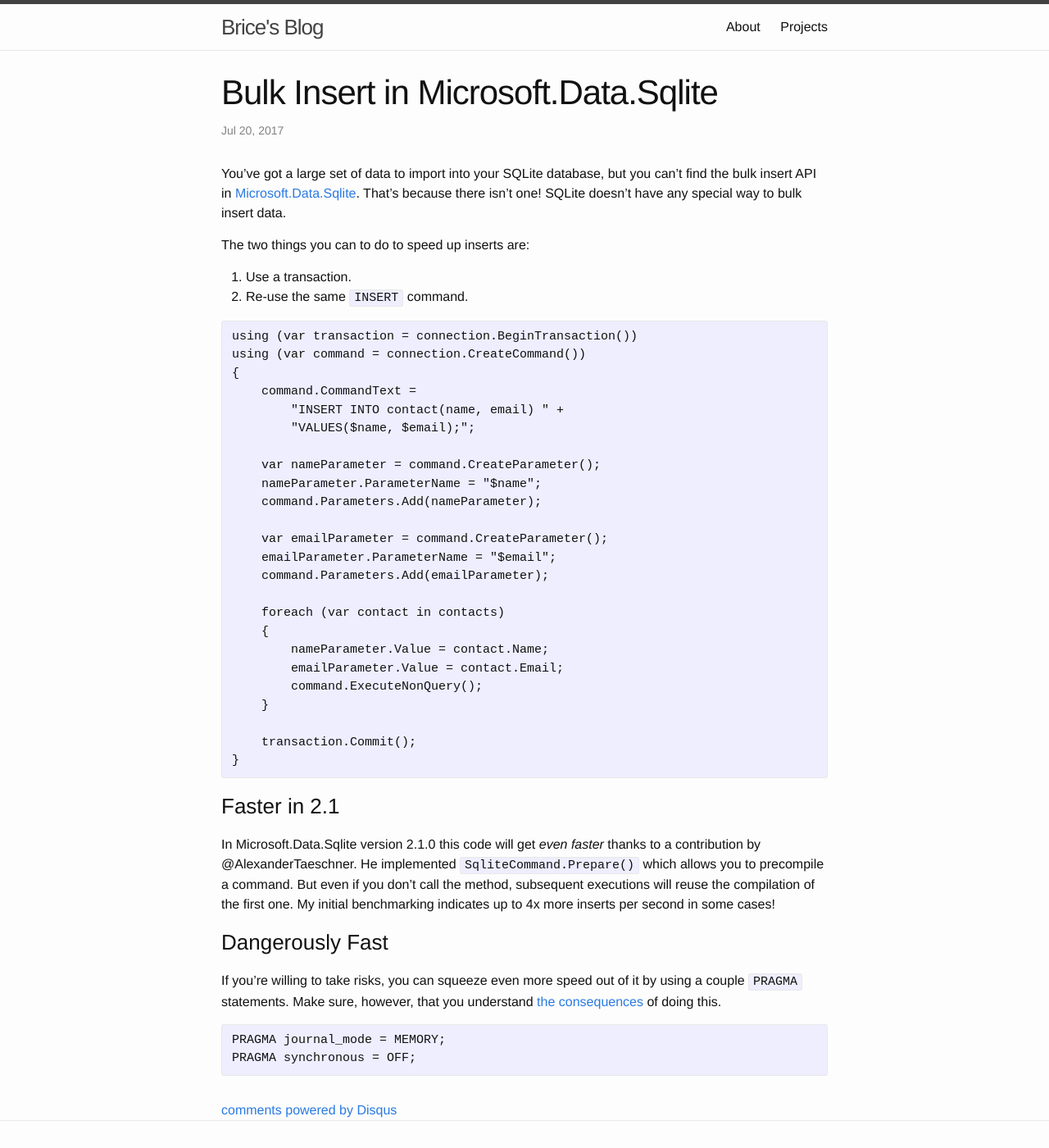
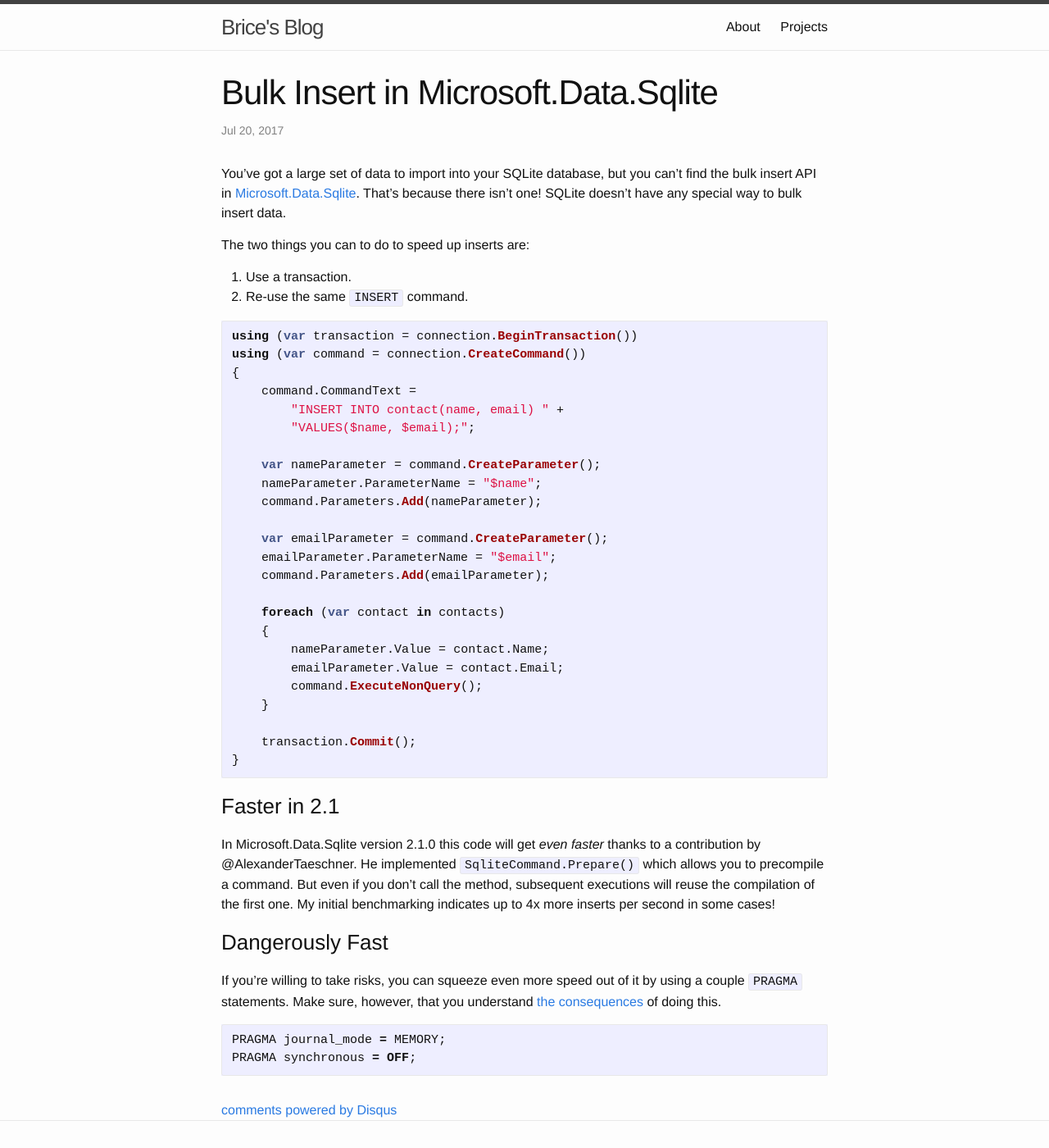
Before and after one commit to bricelam/bricelam.github.io, a Jekyll site: the page built from _posts/2017-07-20-sqlite-bulk-insert.md, in a window 1280 px wide and 1400 px high. Shown: the whole window at 82% size. Built offline with Jekyll 4.4.1, drawn with Linux system fonts in a browser that asks for light colours; comment, search, counter and statistics services are not loaded.

Commit message:
Fix highlighting

````diff
--- a/_posts/2017-07-20-sqlite-bulk-insert.md
+++ b/_posts/2017-07-20-sqlite-bulk-insert.md
@@ -12,7 +12,7 @@ The two things you can to do to speed up inserts are:
 1. Use a transaction.
 2. Re-use the same `INSERT` command.
 
-```C#
+```csharp
 using (var transaction = connection.BeginTransaction())
 using (var command = connection.CreateCommand())
 {
@@ -51,7 +51,7 @@ Dangerously Fast
 If you're willing to take risks, you can squeeze even more speed out of it by using a couple `PRAGMA` statements. Make
 sure, however, that you understand [the consequences][2] of doing this.
 
-```SQL
+```sql
 PRAGMA journal_mode = MEMORY;
 PRAGMA synchronous = OFF;
 ```
````
Also changed, not shown: _posts/2017-07-05-mssql-docker.md (+1 -1 lines).
